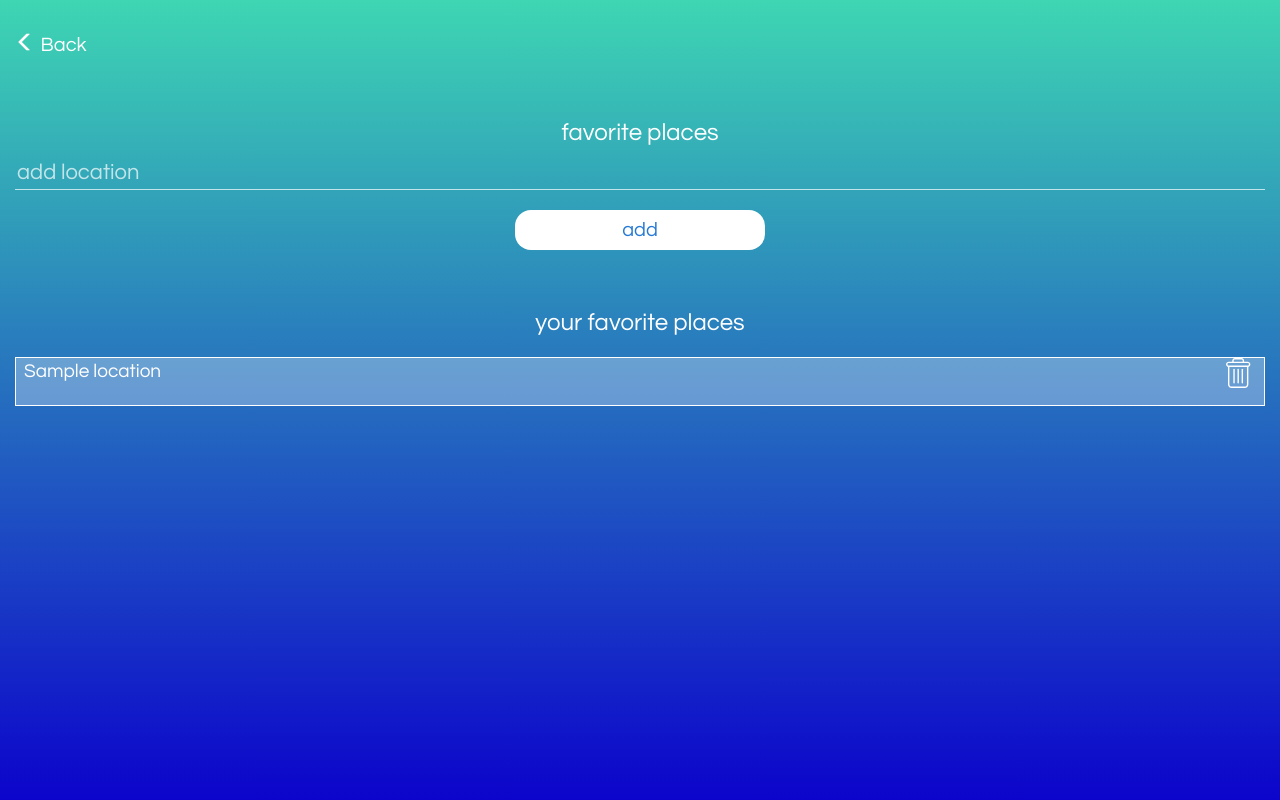
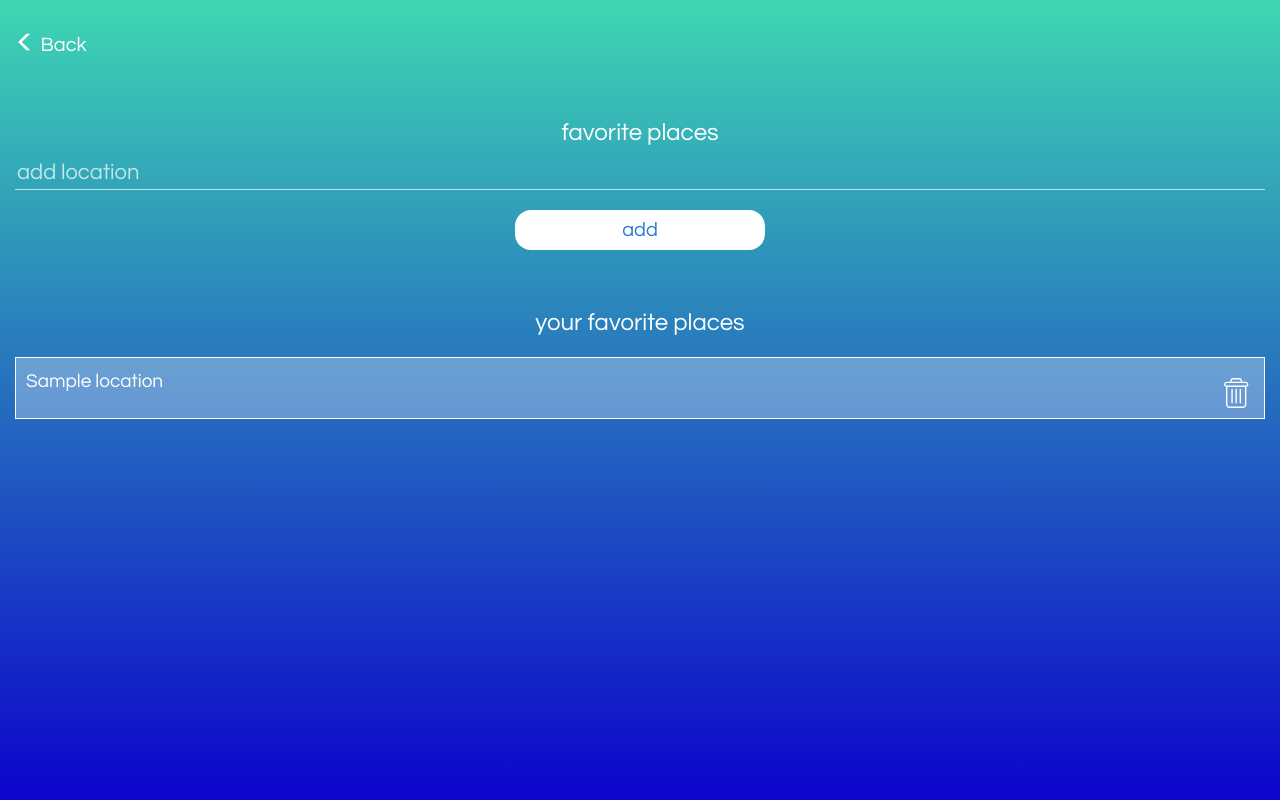
Before and after one commit to b72u68/rebuBETA, a Flask app: template templates/customerViews/favoritePlaces.html in a window 1280 px wide. Run offline with Flask 2, Linux system fonts and the light colour scheme; the template is opened without the code that fills it: most values are stand-ins (such as "Sample title", 1, 10 or a date in 2020); some libraries are stand-ins or nearby versions.

Commit message:
Last minute styling edits

```diff
--- a/static/styles/main.css
+++ b/static/styles/main.css
@@ -171,6 +171,8 @@ Second color is text
   min-width: 280px;
   margin-top: 45px;
   font-size: 27px;
+  color: white;
+  text-align: center;
 }
 .homeFormInput::placeholder {
   text-align: center;
@@ -414,12 +416,14 @@ Second color is text
 /****************************
 **** TRANSACTIONS PAGE   ****
 *****************************/
-
+.transMasterContainer{
+	padding-bottom: 90px;
+}
 .transContainer {
   color: white;
   border: 1px solid white;
   margin-top: 20px;
-  padding: 0 8px 10px;
+  padding: 10px 10px;
   background-color: rgb(255, 255, 255, 0.3);
   overflow: hidden;
 }
@@ -428,6 +432,7 @@ Second color is text
 }
 .transContainer p {
   font-size: 19px;
+  margin:0;
 }
 .transLeft {
   float: left;
@@ -437,6 +442,9 @@ Second color is text
   width: 50%;
   float: left;
   text-align: right;
+}
+.trashCan{
+  margin-top: 10px;
 }
 /****************************
 **** FAVORITES PAGE   ****
--- a/templates/baseTransactions.html
+++ b/templates/baseTransactions.html
@@ -9,7 +9,7 @@
       </a>
     </nav>
     <h3>transaction history</h3>
-
+    <div class="transMasterContainer">
       {% if transactions|length == 0 %}
       <h3>NO TRANSACTION FOUND</h3>
       {% else %}
@@ -86,7 +86,7 @@
       </div>
       {% endfor %}
       {% endif %}
-
+    </div>
 
   </div>
 {% endblock %}
--- a/templates/customerViews/favoritePlaces.html
+++ b/templates/customerViews/favoritePlaces.html
@@ -37,7 +37,7 @@ function removeFavorite(id) {
         </div>
         <div class="favRight">
             <a style="cursor: pointer" onclick="removeFavorite('{{ favorite.id }}')">
-            <img src="{{url_for('static', filename='icons/trashIcon.svg')}}" />
+            <img class="trashCan" src="{{url_for('static', filename='icons/trashIcon.svg')}}" />
           </a>
         </div>
       </div>
--- a/templates/driverViews/dHome.html
+++ b/templates/driverViews/dHome.html
@@ -59,7 +59,7 @@
         <div id="rideRequestList">
         </div>
         <div class="btnContainer">
-          <button class="btnStyle1 btnBlueWhite" onclick="refreshRideRequests()">
+          <button class="btnStyle1 btnGradientPurple" onclick="refreshRideRequests()">
             refresh
           </button>
         </div>
```
Lines whose indentation alone changed are shown as unchanged.
